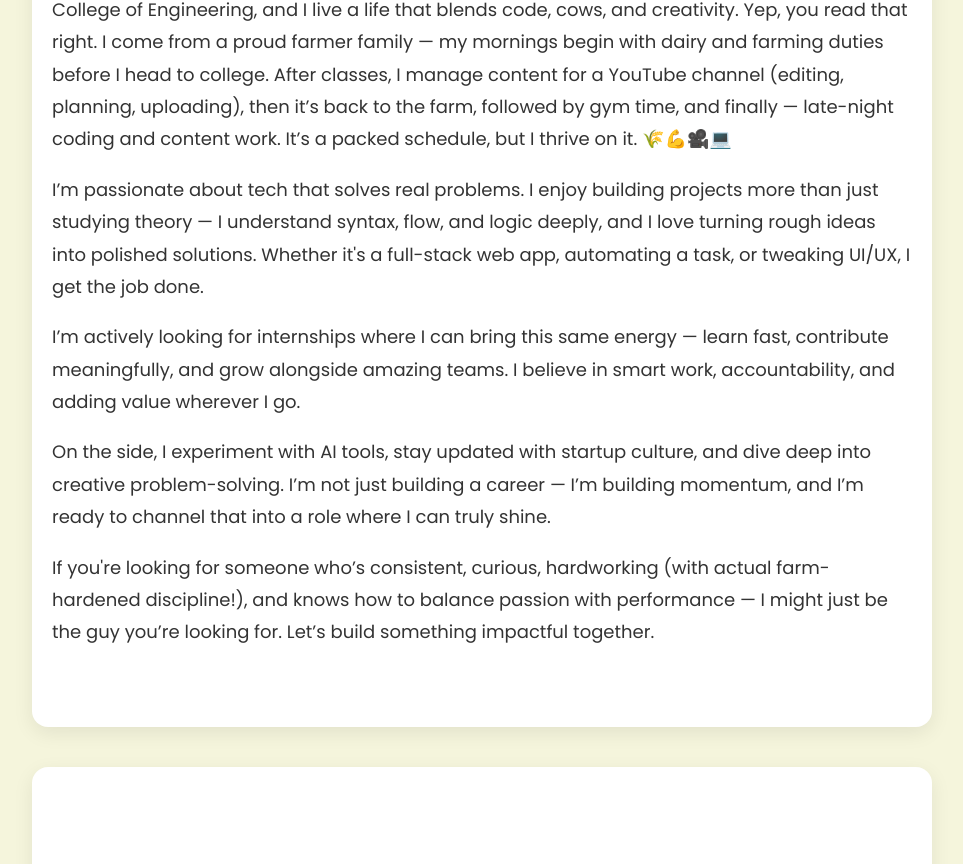
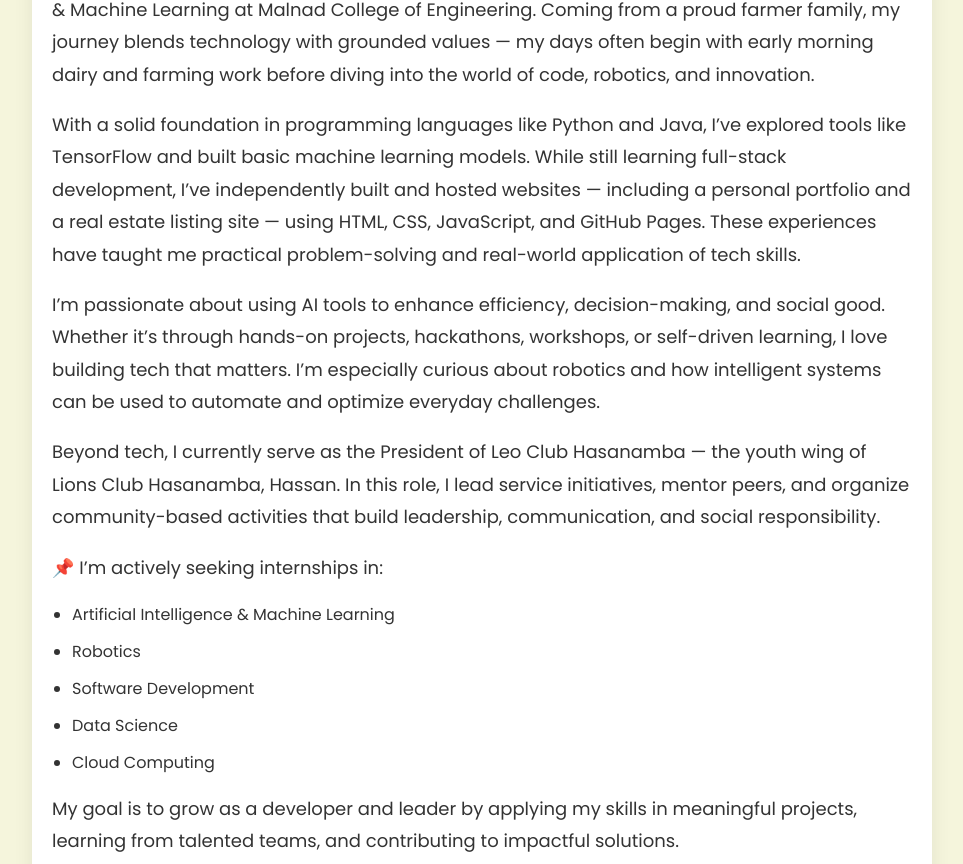
Before and after one commit to vishxgowda/vishxgowda.github.io, a plain HTML site: page index.html in a window 1280 px wide. Shown: the part 851-1715 px from the top of the page, without its empty margins (158-1121 px from the left). Drawn offline with Linux system fonts and the light colour scheme.

Commit message:
Update index.html

```diff
--- a/index.html
+++ b/index.html
@@ -227,16 +227,30 @@
  <!-- About -->
 <section id="about" class="section">
   <h2>About Me</h2>
-  <p>Hey there! I’m a 4th-semester Computer Science & Engineering (AI & ML) student at Malnad College of Engineering, and I live a life that blends code, cows, and creativity. Yep, you read that right. I come from a proud farmer family — my mornings begin with dairy and farming duties before I head to college. After classes, I manage content for a YouTube channel (editing, planning, uploading), then it’s back to the farm, followed by gym time, and finally — late-night coding and content work. It’s a packed schedule, but I thrive on it. 🌾💪🎥💻</p>
+  <p>Hi! I’m a third-year Computer Science & Engineering student specializing in Artificial Intelligence & Machine Learning at Malnad College of Engineering. Coming from a proud farmer family, my journey blends technology with grounded values — my days often begin with early morning dairy and farming work before diving into the world of code, robotics, and innovation.</p>
 
-  <p>I’m passionate about tech that solves real problems. I enjoy building projects more than just studying theory — I understand syntax, flow, and logic deeply, and I love turning rough ideas into polished solutions. Whether it's a full-stack web app, automating a task, or tweaking UI/UX, I get the job done.</p>
+  <p>With a solid foundation in programming languages like Python and Java, I’ve explored tools like TensorFlow and built basic machine learning models. While still learning full-stack development, I’ve independently built and hosted websites — including a personal portfolio and a real estate listing site — using HTML, CSS, JavaScript, and GitHub Pages. These experiences have taught me practical problem-solving and real-world application of tech skills.</p>
 
-  <p>I’m actively looking for internships where I can bring this same energy — learn fast, contribute meaningfully, and grow alongside amazing teams. I believe in smart work, accountability, and adding value wherever I go.</p>
+  <p>I’m passionate about using AI tools to enhance efficiency, decision-making, and social good. Whether it’s through hands-on projects, hackathons, workshops, or self-driven learning, I love building tech that matters. I’m especially curious about robotics and how intelligent systems can be used to automate and optimize everyday challenges.</p>
 
-  <p>On the side, I experiment with AI tools, stay updated with startup culture, and dive deep into creative problem-solving. I’m not just building a career — I’m building momentum, and I’m ready to channel that into a role where I can truly shine.</p>
+  <p>Beyond tech, I currently serve as the President of Leo Club Hasanamba — the youth wing of Lions Club Hasanamba, Hassan. In this role, I lead service initiatives, mentor peers, and organize community-based activities that build leadership, communication, and social responsibility.</p>
 
-  <p>If you're looking for someone who’s consistent, curious, hardworking (with actual farm-hardened discipline!), and knows how to balance passion with performance — I might just be the guy you’re looking for. Let’s build something impactful together.</p>
+  <p>📌 I’m actively seeking internships in:</p>
+  <ul>
+    <li>Artificial Intelligence & Machine Learning</li>
+    <li>Robotics</li>
+    <li>Software Development</li>
+    <li>Data Science</li>
+    <li>Cloud Computing</li>
+  </ul>
+
+  <p>My goal is to grow as a developer and leader by applying my skills in meaningful projects, learning from talented teams, and contributing to impactful solutions.</p>
+
+  <p>If you're looking for someone who’s consistent, curious, hard-working (with farmer-style discipline!), and genuinely passionate about tech and growth — let’s connect and collaborate.</p>
+
+  <p>📧 Email: <a href="mailto:vishwanath.gowdabk@gmail.com">vishwanath.gowdabk@gmail.com</a></p>
 </section>
+
 
  <!-- Resume -->
  <section id="resume" class="section">
```
